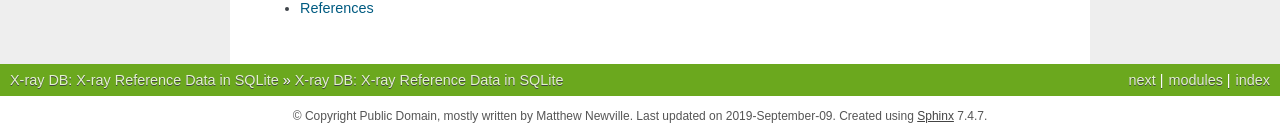
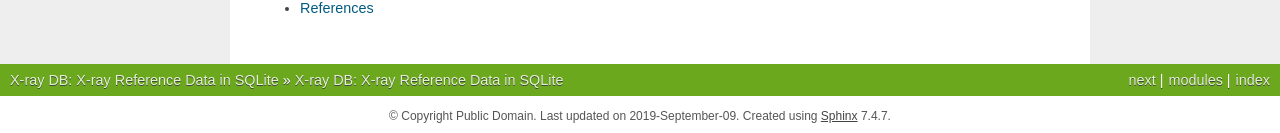
Before and after one commit to xraypy/XrayDB, a Sphinx documentation site: the page built from doc/index.rst, in a window 1280 px wide. Shown: the part 1313-1446 px from the top of the page. Built offline with Sphinx 7.4.7, drawn with Linux system fonts in a browser that asks for light colours; the version number could not be read and is left out; cross-references to code outside the pages are shown as plain code.

```diff
--- a/doc/conf.py
+++ b/doc/conf.py
@@ -14,7 +14,8 @@ version = release = release.split(' ')[0]
 project = 'xraydb'
 html_title = html_short_title = 'X-ray DB:  X-ray Reference Data in SQLite'
 
-copyright = 'Public Domain, mostly written by Matthew Newville'
+author = 'Matthew Newville'
+copyright = 'Public Domain'
 
 extensions = ['sphinx.ext.autodoc', 'sphinx.ext.mathjax',
               'sphinx.ext.extlinks', 'sphinxcontrib.napoleon',
```
Also changed, not shown: 1 other file.
